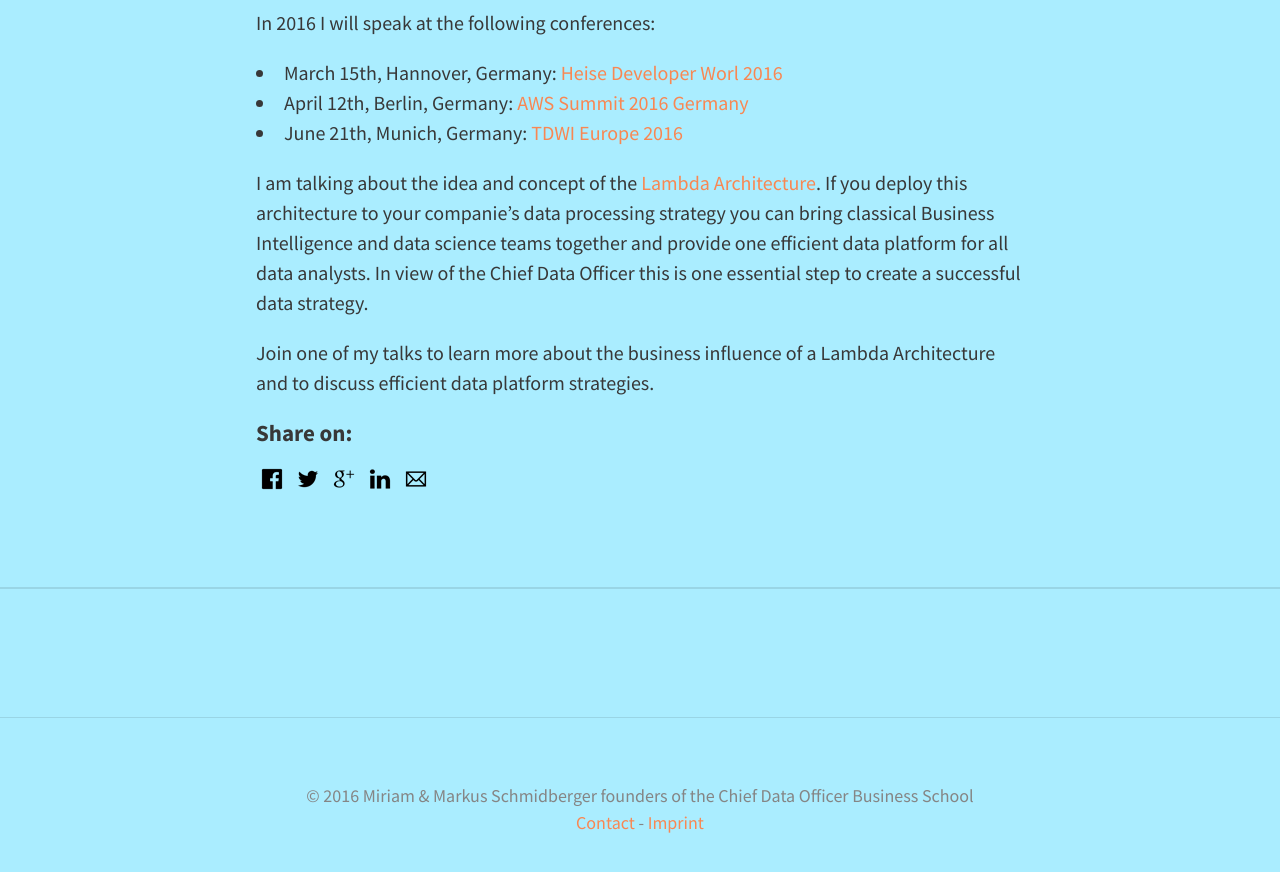
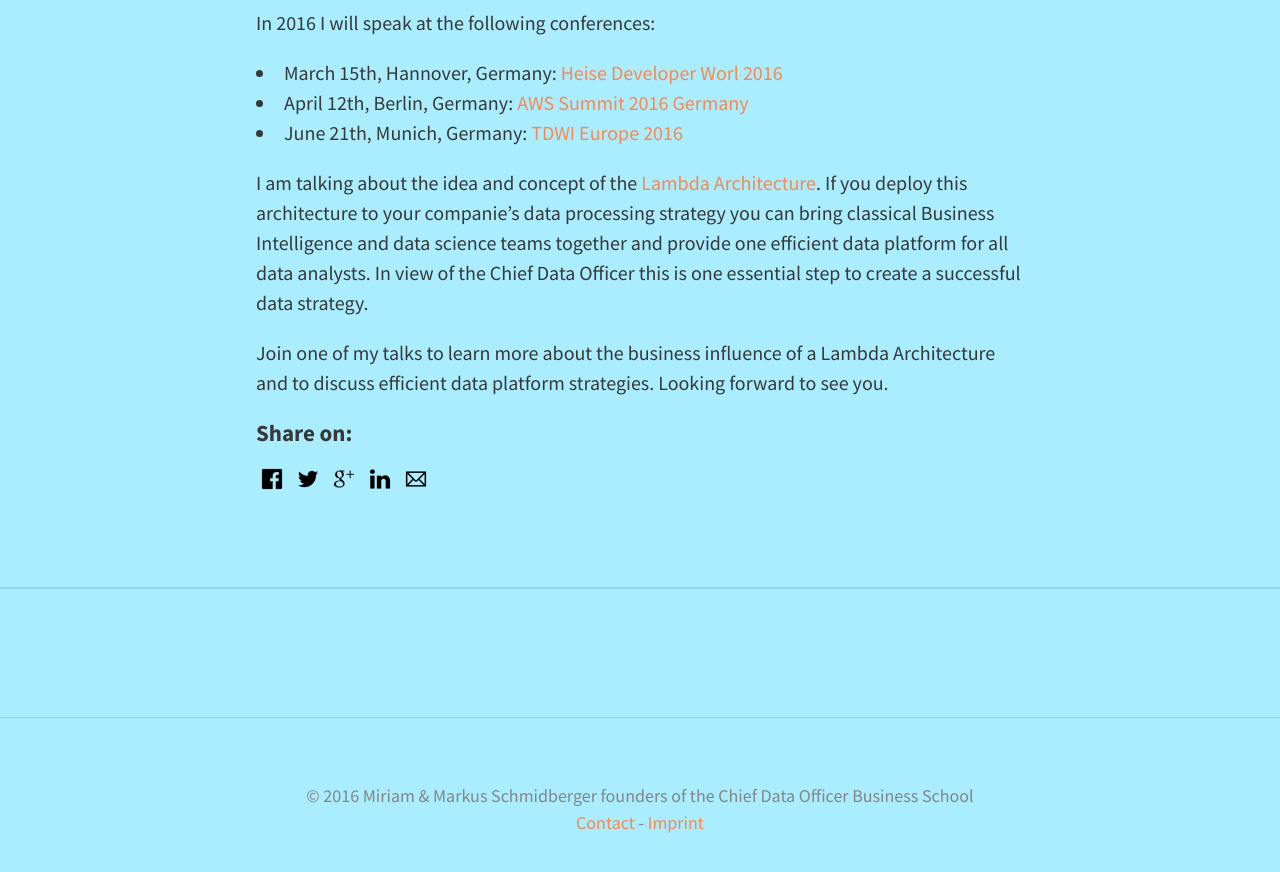
Before and after one commit to schmidb/CDOhub, a Jekyll site: the page built from _posts/2016-02-27-meet-CDOhub.md, in a window 1280 px wide and 900 px high, scrolled down 668 px. Shown: the top 872 px of the window. Built offline with Jekyll 4.4.1, drawn with Linux system fonts in a browser that asks for light colours; nearby versions of some CDN libraries; comment, search, counter and statistics services are not loaded.

Commit message:
text improvement

```diff
--- a/_posts/2016-02-27-meet-CDOhub.md
+++ b/_posts/2016-02-27-meet-CDOhub.md
@@ -27,3 +27,4 @@
 
 Join one of my talks to learn more about the business influence of a
 Lambda Architecture and to discuss efficient data platform strategies.
+Looking forward to see you.
```
